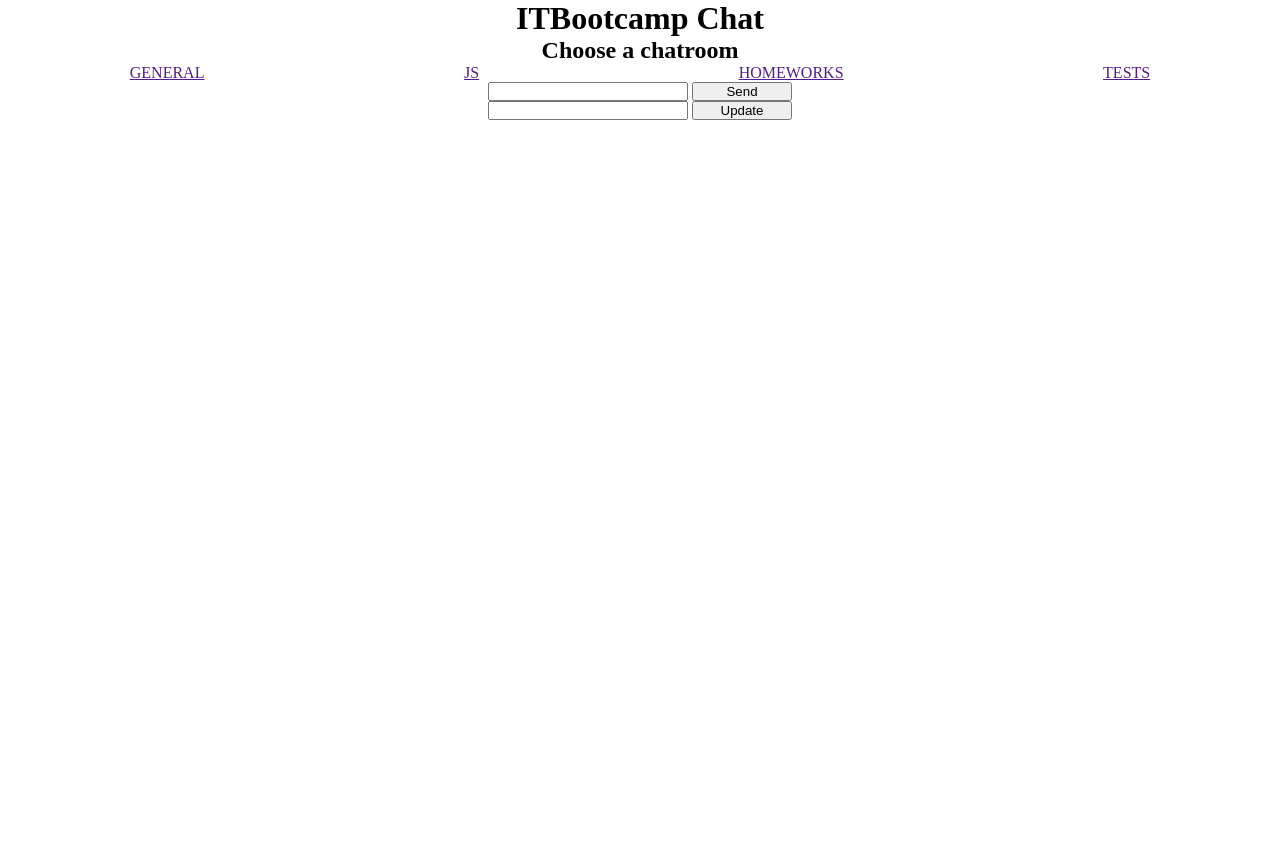
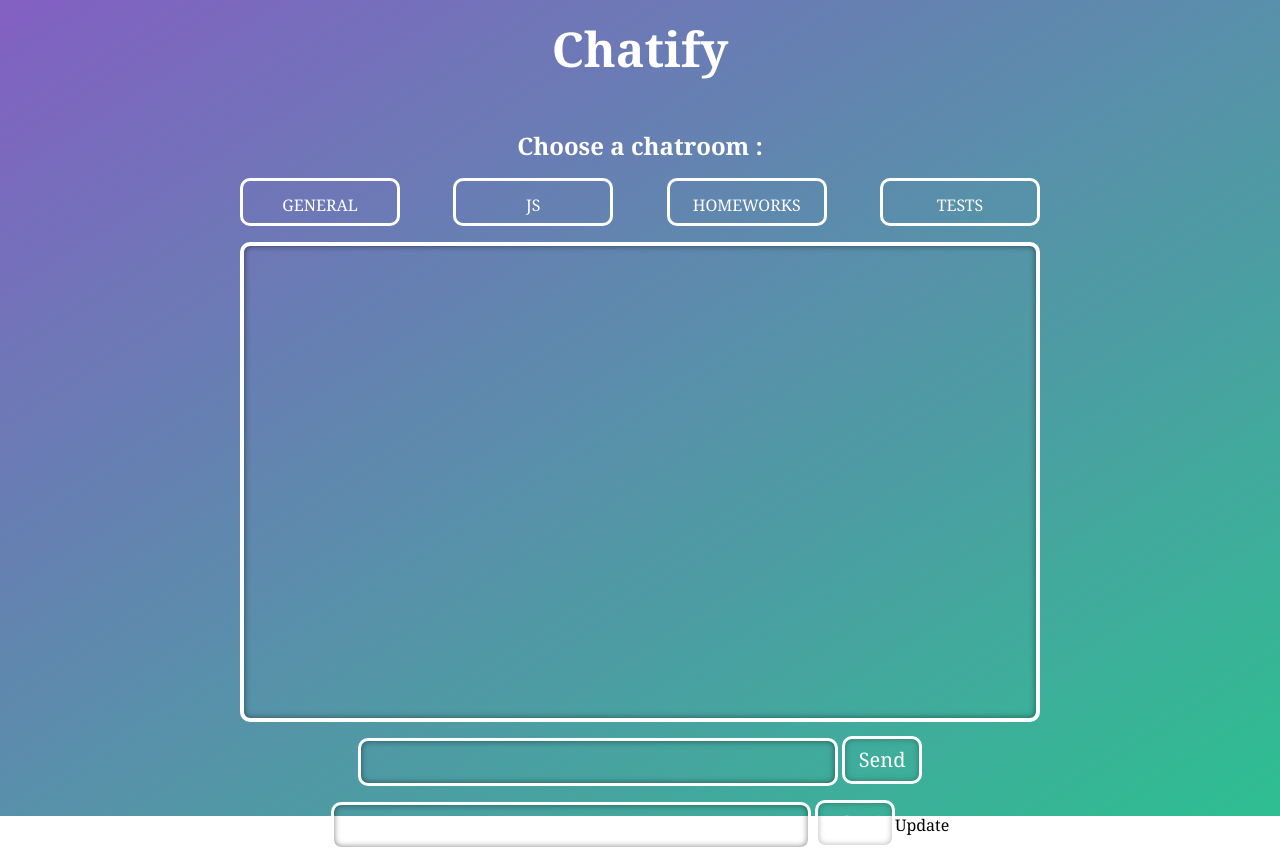
Before and after one commit to darkosimic025/JS-React, a plain HTML site: page 28_CHAT_PROJECT/index.html in a window 1280 px wide. Before the commit the page ends 800 px from the top, so only its background shows below. Drawn offline with Linux system fonts and the light colour scheme; no server answers.

Commit message:
Push Task 9

```diff
--- a/28_CHAT_PROJECT/app.js
+++ b/28_CHAT_PROJECT/app.js
@@ -15,15 +15,29 @@ let chat1 = new Chatroom("general", "darko");
 
 
 
-let lista = document.querySelector('ul');
+let lista = document.getElementById('chatMessages');
 let chatUi = new ChatUi(lista);
 
 chat1.getChats((d) => {
     chatUi.templateLi(d)
 });
 
-let inputMessage = document.querySelector('#inputMessage');
-let buttonSend = document.querySelector('#buttonSend');
+
+
+let inputMessage = document.querySelector(".messageInput__field");
+let buttonSend = document.querySelector(".messageInput__button");
+
+let inputUsername = document.querySelector(".usernameInput__field");
+let formUpdate = document.querySelector(".usernameInput");
+
+
+formUpdate.addEventListener('submit', (e) => {
+    e.preventDefault;
+    let inputUsernameValue = inputUsername.value;
+    chat1.updateUsername(inputUsernameValue);
+    console.log(inputUsernameValue);
+});
+
 
 buttonSend.addEventListener('click', (e) => {
     e.preventDefault();
--- a/28_CHAT_PROJECT/chat.js
+++ b/28_CHAT_PROJECT/chat.js
@@ -22,6 +22,10 @@ class Chatroom {
 
   get room() {
     return this._room;
+  }
+
+  updateUsername(newUsername) {
+    this.username = newUsername;
   }
 
   async addChat(poruka) {
--- a/28_CHAT_PROJECT/index.html
+++ b/28_CHAT_PROJECT/index.html
@@ -8,30 +8,30 @@
     <link rel="stylesheet" href="style.css" />
   </head>
   <body>
-    <header>
-      <h1>ITBootcamp Chat</h1>
-      <h2>Choose a chatroom</h2>
+    <header class="header">
+      <h1 class="header__primary">Chatify</h1>
+      <h2 class="header__secondary">Choose a chatroom :</h2>
     </header>
     <nav>
-      <ul id="navMenu">
-        <li class="navButton"><a href="">GENERAL</a></li>
-        <li class="navButton"><a href="">JS</a></li>
-        <li class="navButton"><a href="">HOMEWORKS</a></li>
-        <li class="navButton"><a href="">TESTS</a></li>
+      <ul class="navMenu">
+        <li class="navMenu__button"><a class="navMenu__button-click" href="">GENERAL</a></li>
+        <li class="navMenu__button"><a class="navMenu__button-click" href="">JS</a></li>
+        <li class="navMenu__button"><a class="navMenu__button-click" href="">HOMEWORKS</a></li>
+        <li class="navMenu__button"><a class="navMenu__button-click" href="">TESTS</a></li>
       </ul>
     </nav>
-    <section>
+    <section class="chatMessages">
       <div>
         <ul id="chatMessages"></ul>
       </div>
     </section>
-    <form id="message">
-      <input type="text" id="inputMessage"/>
-      <button id="buttonSend">Send</button>
+    <form class="messageInput">
+      <input type="text" class="messageInput__field"/>
+      <button class="messageInput__button">Send</button>
     </form>
-    <form id="username">
-      <input type="text" />
-      <button>Update</button>
+    <form class="usernameInput">
+      <input type="text" class="usernameInput__field" />
+      <input class="usernameInput__button" type="submit">Update</input>
     </form>
     <script src="https://www.gstatic.com/firebasejs/8.6.7/firebase-app.js"></script>
     <script src="https://www.gstatic.com/firebasejs/8.6.7/firebase-firestore.js"></script>
--- /dev/null
+++ b/28_CHAT_PROJECT/style.scss
@@ -0,0 +1,206 @@
+$primary-color-light : white;
+$primary-color-light-low-opacity : rgba(255, 255, 255, 0.2);
+
+* {
+    margin: 0;
+    padding: 0;
+    box-sizing: border-box;
+    font-family: Cambria, Cochin, Georgia, Times, 'Times New Roman', serif;
+}
+
+body {
+    background-image: linear-gradient(to right bottom,#8360c3, #2ebf91);
+    background-repeat: no-repeat;
+    height: 100vh;
+}
+
+.header {
+    text-align: center;
+
+    &__primary {
+       color: $primary-color-light;
+       font-weight: 1000;
+       margin-top: 1rem;
+       font-size: 3rem;
+       font-family: inherit
+    }
+
+    &__secondary {
+        color: $primary-color-light;
+        margin-top: 3rem;
+
+    }
+}
+
+.navMenu {
+
+    margin: auto;
+    display: flex;
+    justify-content: space-between;
+    align-items: center;
+    list-style-type: none;
+    max-width: 50rem;
+
+    &__button {
+        flex-direction: row;
+        // margin: auto;
+        margin-top: 1rem;
+        width: 10rem;
+
+
+        &-click {
+            text-decoration: none;
+            display: inline-block;
+            color: $primary-color-light;
+            border: solid 3px $primary-color-light;
+            border-radius: 10px;
+            // padding: 1rem 3rem;
+            min-width: 10rem;
+            height: 3rem;
+            line-height: 3rem;
+            text-align: center;
+
+            &:hover {
+                background-color: $primary-color-light-low-opacity;
+                outline: 1px solid $primary-color-light;
+            }
+
+        }
+    }
+}
+
+.chatMessages {
+    border: solid 4px $primary-color-light;
+    border-radius: 10px;
+    margin: auto;
+    height: 60vh;
+    max-width: 50rem;
+    overflow-y: scroll;
+    margin-top: 1rem;
+    word-wrap: break-word;
+    box-shadow: inset 0 0 6px rgba(0, 0, 0, 0.5);
+
+}
+
+.messageInput, .usernameInput {
+    text-align: center;
+
+    &__field {
+        background-color: transparent;
+        border: 3px solid $primary-color-light;
+        border-radius: 10px;
+        height: 3rem;
+        width: 30rem;
+        margin-top: 1rem;
+        color: $primary-color-light;
+        box-shadow: inset 0 0 6px rgba(0, 0, 0, 0.5);
+
+        &:focus {
+            outline: none;
+        }
+
+        &:hover {
+            background-color: $primary-color-light-low-opacity;
+        }
+
+    }
+
+    &__button {
+        border-radius: 10px;
+        border: 3px solid $primary-color-light;
+        height: 3rem;
+        width: 5rem;
+        font-size: 20px;
+        font-weight: 100;
+        background-color: transparent;
+        color: $primary-color-light;
+        cursor: pointer;
+        box-shadow: inset 0 0 6px rgba(0, 0, 0, 0.3);
+
+
+    }
+
+}
+
+.iconName {
+    border: 3px solid $primary-color-light;
+    border-radius: 50%;
+    margin-left: 20px;
+    margin-top: 20px;
+    display: inline-block;
+    height: 3rem;
+    line-height: 2.5rem;
+    text-align: center;
+    width: 3rem;
+    font-size: 2rem;
+    color: $primary-color-light;
+    text-transform: uppercase;
+    box-shadow: inset 0 0 6px rgba(0, 0, 0, 0.3);
+}
+
+.textMessage {
+    border: 3px solid $primary-color-light;
+    border-radius: 20px;
+    margin-left: 20px;
+    margin-top: 20px;
+    display: inline-block;
+    min-height: 3rem;
+    line-height: 2.5rem;
+    text-align: center;
+    width: 60%;
+    color: $primary-color-light;
+    box-shadow: inset 0 0 6px rgba(0, 0, 0, 0.3);
+    overflow: auto;
+    text-align: left;
+    padding-left: 1rem;
+}
+
+.time {
+    border: 3px solid $primary-color-light;
+    border-radius: 20px;
+    margin-left: 20px;
+    margin-top: 20px;
+    display: inline-block;
+    max-height: 3rem;
+    line-height: 2.5rem;
+    text-align: center;
+    width: 20%;
+    color: $primary-color-light;
+    box-shadow: inset 0 0 6px rgba(0, 0, 0, 0.3);
+    overflow: auto;
+    text-align: left;
+    padding-left: 1rem;
+    margin-right: 1rem;
+}
+
+
+.listElement {
+    display: flex;
+    justify-content: space-between;
+}
+
+
+::-webkit-scrollbar {
+    width: 1.5rem;
+    border-radius: 10px;
+  }
+
+  ::-webkit-scrollbar-track {
+    background: transparent;
+    box-shadow: inset 0 0 6px rgba(0, 0, 0, 0.3);
+    border-radius:20px;
+    overflow: hidden;
+  }
+
+
+  ::-webkit-scrollbar-thumb {
+    background: $primary-color-light-low-opacity;
+    border-radius: 20px;
+    border: 5px solid transparent;
+  }
+
+
+  ::-webkit-scrollbar-thumb:hover {
+    background: $primary-color-light-low-opacity;
+
+  }
--- a/28_CHAT_PROJECT/ui.js
+++ b/28_CHAT_PROJECT/ui.js
@@ -12,7 +12,7 @@ class ChatUi {
     }
 
     dateMethod(date) {
-        let d = date.getDay();
+        let d = date.getDate();
         let m = date.getMonth()+1;
         let y = date.getFullYear();
         let h = date.getHours();
@@ -32,9 +32,9 @@ class ChatUi {
   templateLi(object) {
     let dateFormat = object.created_at.toDate();
 
-    let li = `<li>${object.username}: ${
+    let li = `<li class="listElement"><span class="iconName">${object.username.slice(0,1)}</span> <span class="textMessage">${
       object.message
-    } (${this.dateMethod(dateFormat)})</li>`;
+    }</span> <span class="time">${this.dateMethod(dateFormat)}</span></li>`;
     this.element.innerHTML += li;
   }
 }
```
Also changed, not shown: 28_CHAT_PROJECT/style.css, 1 other file.
